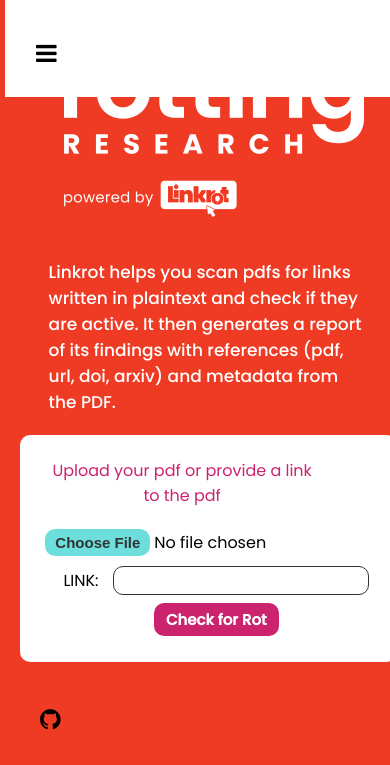
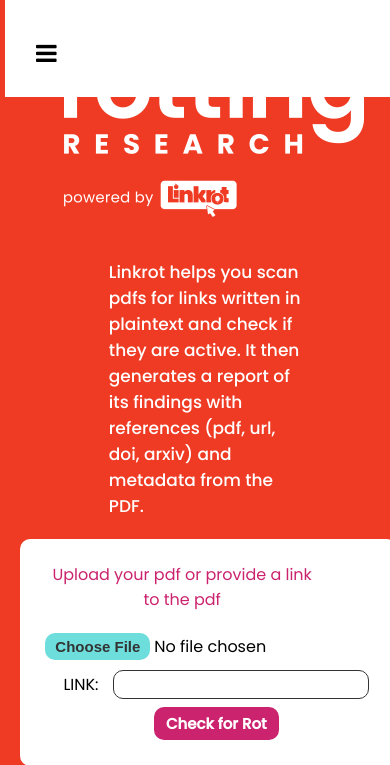
Before and after one commit to rottingresearch/rottingresearch, a Flask app: page / in a window 390 px wide. Shown: the top 765 px of the page. Run offline with Flask 2, Linux system fonts and the light colour scheme.

Commit message:
Update style.css

```diff
--- a/static/css/style.css
+++ b/static/css/style.css
@@ -383,7 +383,7 @@ footer {
     margin-top: 0px;
     margin-left: 5%;
     width: 85%;
-    max-width: 500px;
+    max-width: 200px;
   }
 
   .main--content {
```
